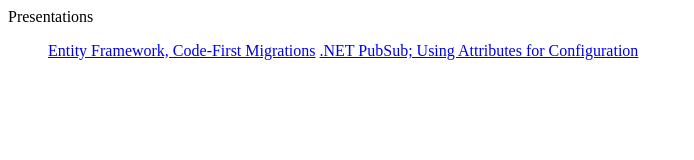
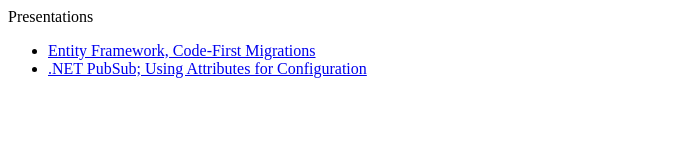
Before and after one commit to cscott530/cscott530.github.io, a website: page index.html in a window 1280 px wide. Shown: the whole page, without its empty margins (0-694 px from the left). Drawn offline with Linux system fonts and the light colour scheme.

Commit message:
fixed bad links.

```diff
--- a/index.html
+++ b/index.html
@@ -6,7 +6,11 @@
 	Presentations
 
 	<ul>
-		<a href="ef6-codefirst.html">Entity Framework, Code-First Migrations</a>
-		<a href="ef6-codefirst.html">.NET PubSub; Using Attributes for Configuration</a>
+		<li>
+			<a href="ef6-codefirst.html">Entity Framework, Code-First Migrations</a>
+		</li>
+		<li>
+			<a href="pubsub.html">.NET PubSub; Using Attributes for Configuration</a>
+		</li>
 	</ul>
 </body>
```
